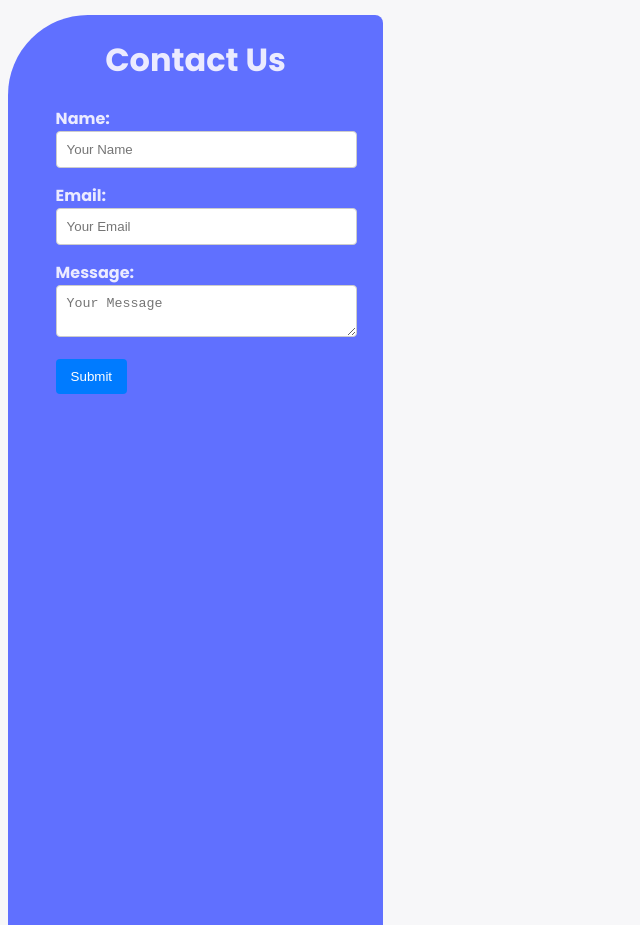
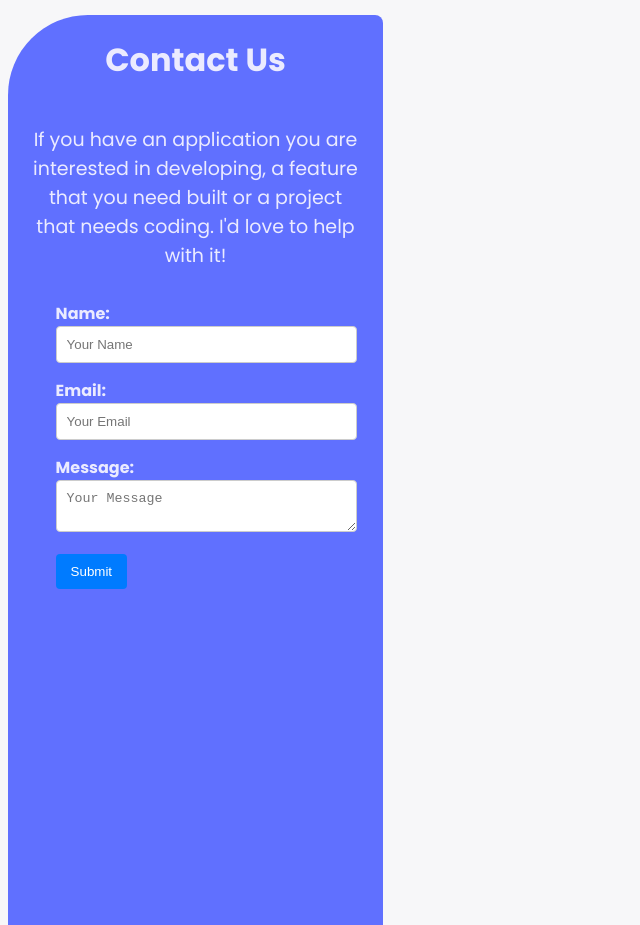
Before and after one commit to SaadZaidi5/Portfolio, a website: page index.html in a window 1280 px wide. Shown: the part 5000-5925 px from the top of the page, without its empty margins (0-640 px from the left). Drawn offline with Linux system fonts and the light colour scheme.

Commit message:
Contact Form Added

```diff
--- a/index.html
+++ b/index.html
@@ -160,6 +160,11 @@
     </div>
     <div class="contact-body">
         <h1>Contact Us</h1>
+        <p class="form-text">
+            If you have an application you are interested in developing,
+            a feature that you need built or a project that needs coding.
+            I'd love to help with it!
+        </p>
         <form action="https://formspree.io/f/mrgwoqqp" method="POST">
             <div>
                 <label for="name">Name:</label>
```
